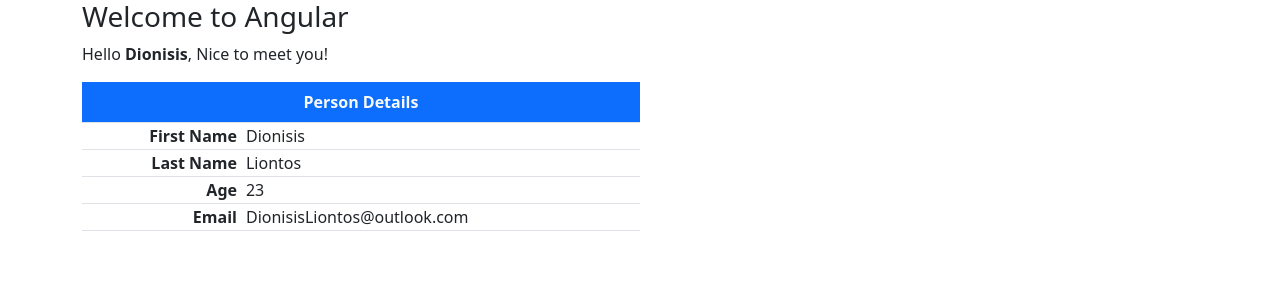
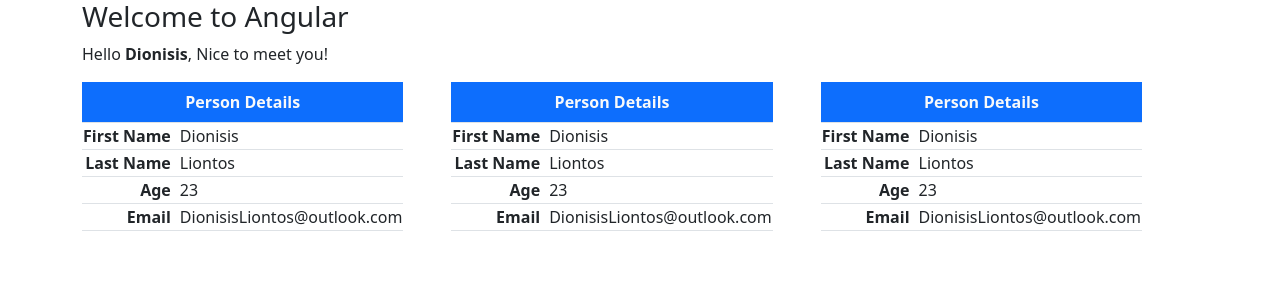
Before and after one commit to LiontosDionisis/angular-introduction, an Angular app: page / in a window 1280 px wide. Shown: the top 300 px of the page. Built offline with nearby package versions, Linux system fonts and the light colour scheme.

Commit message:
small change

```diff
--- a/src/app/app.component.html
+++ b/src/app/app.component.html
@@ -13,7 +13,9 @@
     <p>Hello <strong>{{name}}</strong>, Nice to meet you!</p>
   </div>
 
-  <div class="container">
+  <div class="container d-flex gap-5 text-nowrap">
+       <app-person-table></app-person-table>
+       <app-person-table></app-person-table>
        <app-person-table></app-person-table>
   </div>
 
```
